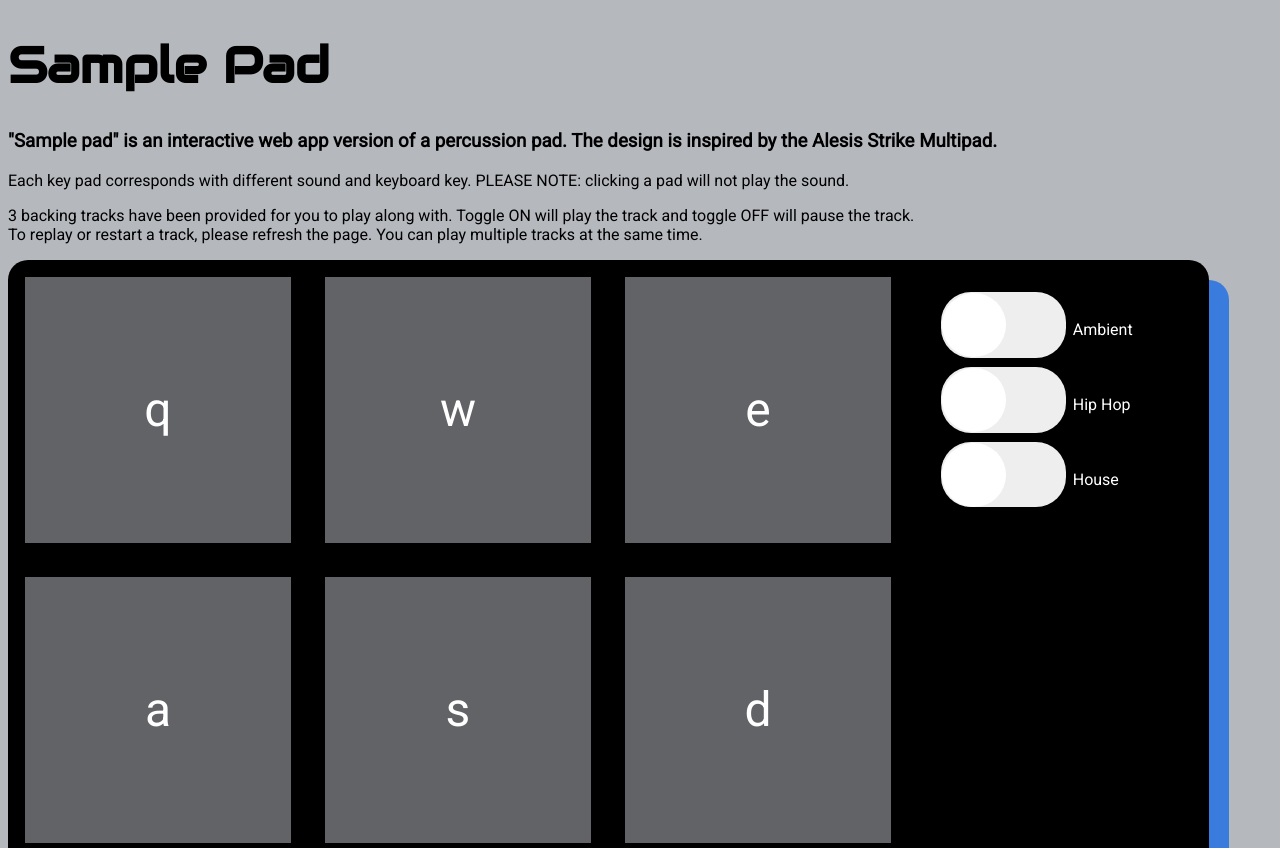
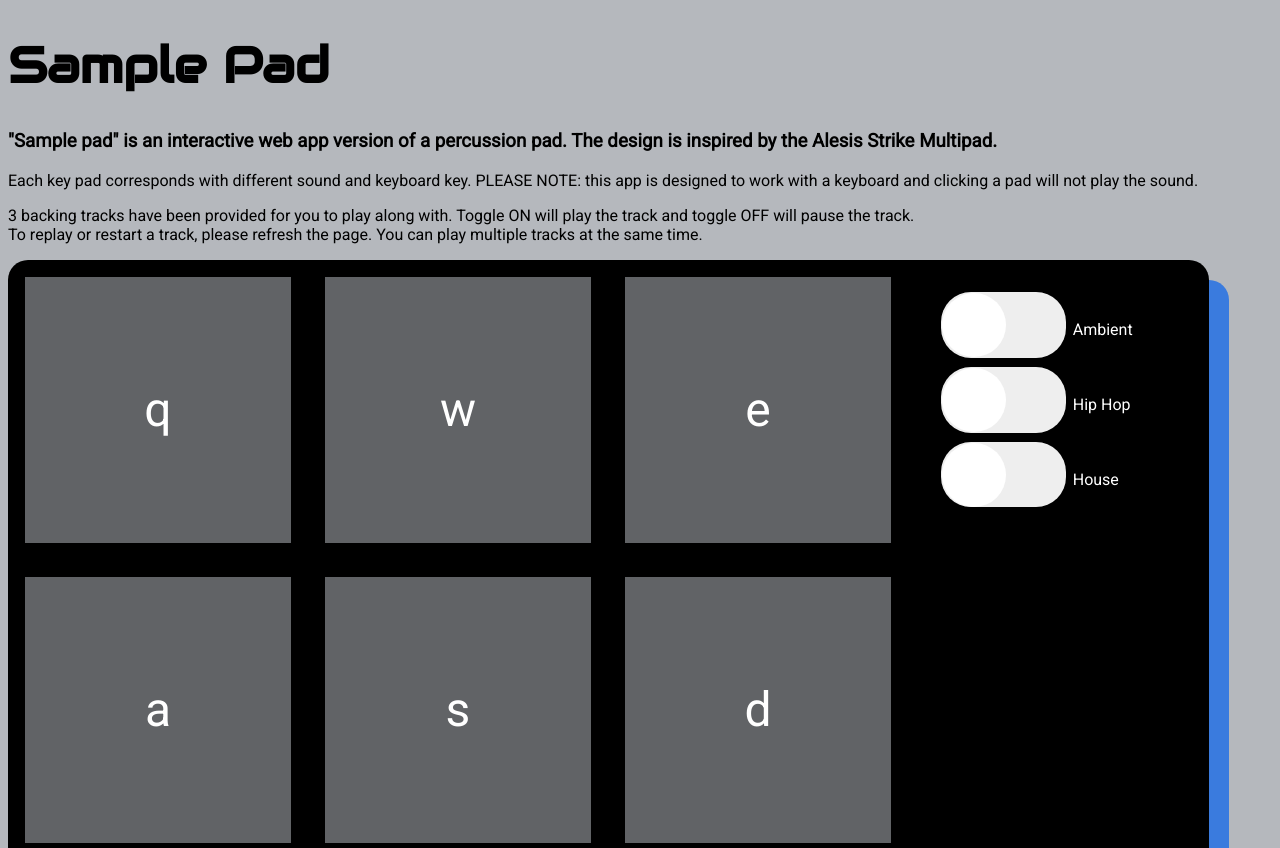
Before and after one commit to devashrlucas/sample-pad, a website: page index.html in a window 1280 px wide. Shown: the top 848 px of the page. Drawn offline with Linux system fonts and the light colour scheme.

Commit message:
Updated README

```diff
--- a/index.html
+++ b/index.html
@@ -12,7 +12,7 @@
     <header>
         <h1>Sample Pad</h1>
         <h3>"Sample pad" is an interactive web app version of a percussion pad. The design is inspired by the Alesis Strike Multipad.</h3>
-        <p>Each key pad corresponds with different sound and keyboard key. PLEASE NOTE: clicking a pad will not play the sound.</p>
+        <p>Each key pad corresponds with different sound and keyboard key. PLEASE NOTE: this app is designed to work with a keyboard and clicking a pad will not play the sound.</p>
         <p>3 backing tracks have been provided for you to play along with. Toggle ON will play the track and toggle OFF will pause the track. </br>
            To replay or restart a track, please refresh the page. You can play multiple tracks at the same time.</p>
     </header>
```
Also changed, not shown: README.md (added).
